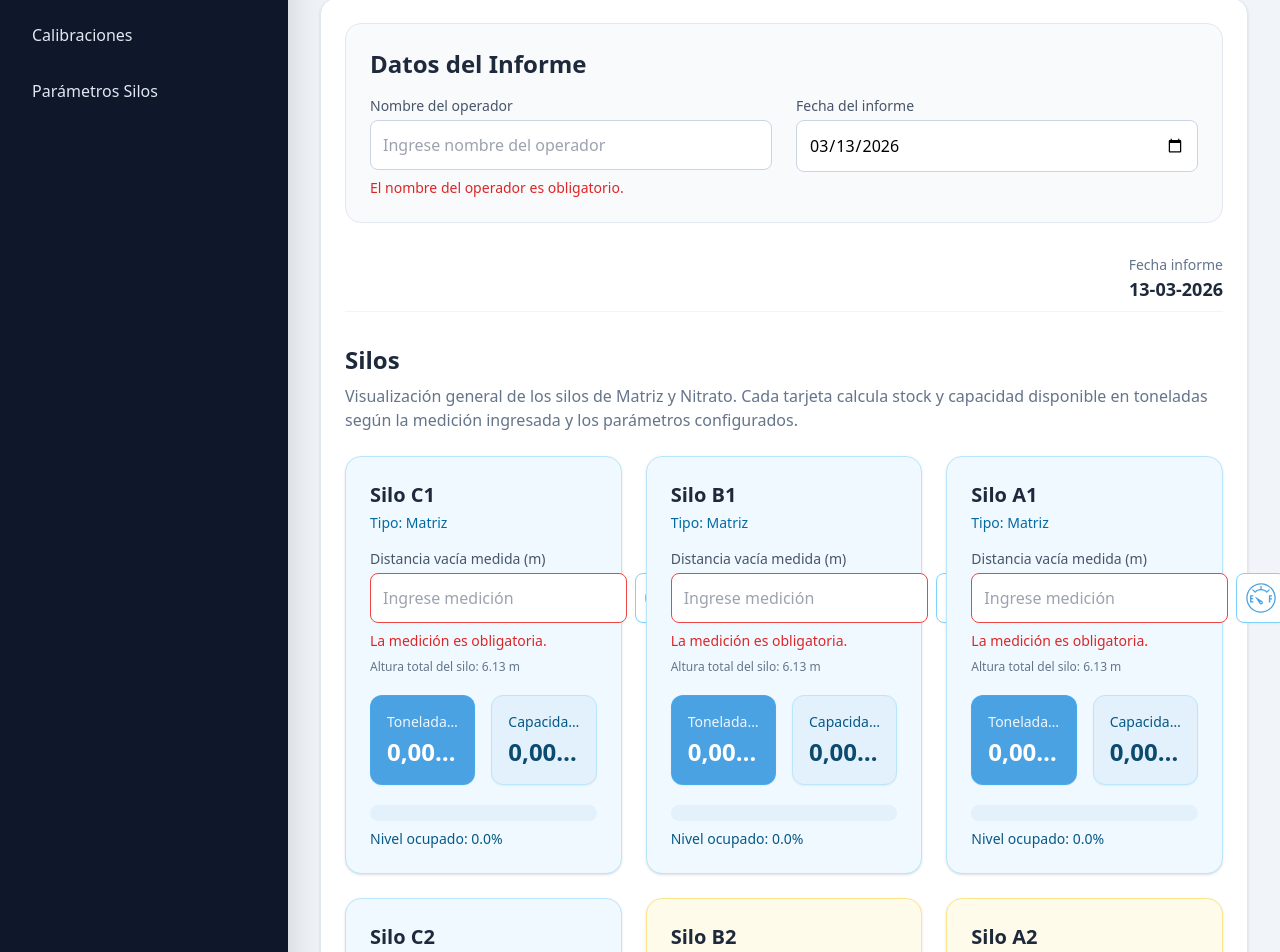
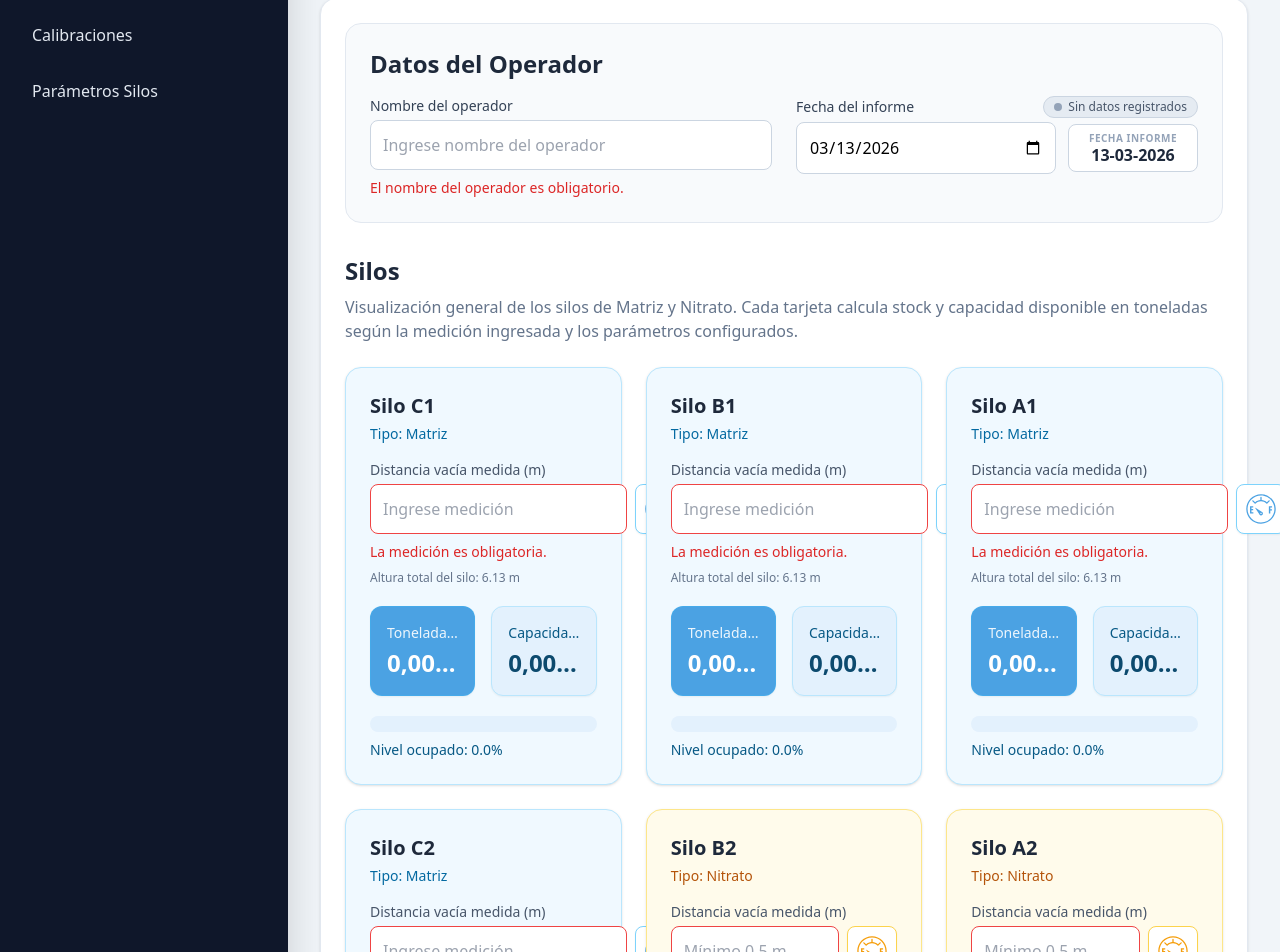
Before and after one commit to zerohcool/Planta-ARL, a React (Vite) app: page / in a window 1280 px wide. Shown: the part 230-1182 px from the top of the page. Built offline with nearby package versions, Linux system fonts and the light colour scheme.

Commit message:
feat: actualizar tarjeta Datos del Operador con indicador de base de datos e integrar restriccion minima de 0.5m en silos de Nitrato

```diff
--- a/src/App.jsx
+++ b/src/App.jsx
@@ -29,6 +29,7 @@ import matrizGuia from "./assets/matriz-guia.png";
 // Componentes card silos
 import SilosGrid from "./components/silos/SilosGrid";
 import SilosResumen from "./components/silos/SilosResumen";
+import { silosConfigResumen } from "./config/silos";
 
 // Componentes Materias primas
 import IngresoMateriasPrimas from "./components/materias-primas/IngresoMateriasPrimas";
@@ -59,6 +60,22 @@ function App() {
   // Datos generales del reporte
   const [operador, setOperador] = useState("");
   const [fechaInforme, setFechaInforme] = useState(fechaHoy);
+
+  // Registro de informes guardados por fecha (persistencia local / preparado para backend y BD)
+  const [informesGuardadosPorFecha, setInformesGuardadosPorFecha] = useState(
+    () => {
+      try {
+        const guardados = localStorage.getItem("informesGuardadosPlantaARL");
+        return guardados ? JSON.parse(guardados) : {};
+      } catch (e) {
+        console.error("Error al leer historial de informes guardados:", e);
+        return {};
+      }
+    },
+  );
+
+  // Indicador de si ya existen datos registrados previamente para la fecha seleccionada
+  const tieneDatosFecha = Boolean(informesGuardadosPorFecha[fechaInforme]);
 
   // ========================================
   // ESTADOS DE STOCK Y MEDICIÓN DE ESTANQUES
@@ -341,11 +358,49 @@ function App() {
   };
 
   // ========================================
+  // FUNCIÓN: REGISTRAR INFORME PARA LA FECHA SELECCIONADA
+  // ========================================
+  // Guarda un registro local para la fecha actual (indicador de estado / preparado para base de datos)
+  const registrarInformeParaFechaActual = () => {
+    const registro = {
+      operador,
+      fechaInforme,
+      medicionesSilos: { ...medicionesSilos },
+      modoIngresoEstanques,
+      litrosPetroleo,
+      litrosMezcla,
+      litrosAceite,
+      alturaPetroleo,
+      alturaMezcla,
+      alturaAceite,
+      guardadoEn: new Date().toISOString(),
+    };
+
+    setInformesGuardadosPorFecha((prev) => {
+      const actualizados = {
+        ...prev,
+        [fechaInforme]: registro,
+      };
+      localStorage.setItem(
+        "informesGuardadosPlantaARL",
+        JSON.stringify(actualizados),
+      );
+      return actualizados;
+    });
+  };
+
+  // ========================================
   // FUNCIÓN: VALIDACION DE CAMPOS
   // ========================================
-  // Valida si los campos nombre del operador y medicion de estanques estan llenos
-
+  // Valida campos de operador, estanques y restricción de silos de Nitrato
   const validarFormularioAntesDeExportar = () => {
+    if (errorSilosNitrato) {
+      alert(
+        "Hay mediciones inválidas en los silos de Nitrato. La medición no puede ser inferior a 0.5 m por la pirámide de llenado y ubicación de la escotilla.",
+      );
+      return false;
+    }
+
     if (!formularioValido) {
       alert(
         "Debes completar correctamente el nombre del operador y los valores de stock/medición de los estanques antes de exportar el PDF.",
@@ -353,6 +408,7 @@ function App() {
       return false;
     }
 
+    registrarInformeParaFechaActual();
     return true;
   };
 
@@ -450,12 +506,12 @@ function App() {
     y += 7;
 
     // ----------------------------------------
-    // DATOS DEL INFORME
+    // DATOS DEL OPERADOR
     // ----------------------------------------
     pdf.setFont("helvetica", "bold");
     pdf.setFontSize(12);
     pdf.setTextColor(30, 41, 59);
-    pdf.text("Datos del Informe", margin, y);
+    pdf.text("Datos del Operador", margin, y);
     y += 7;
 
     pdf.setFont("helvetica", "normal");
@@ -957,8 +1013,19 @@ function App() {
         ? `No puede superar ${capAceite.toLocaleString("es-CL")} L.`
         : "";
 
+  // Validación de silos Nitrato: la medición no puede ser inferior a 0.5 m
+  const errorSilosNitrato = Object.entries(medicionesSilos).some(
+    ([id, val]) => {
+      if (val === "" || val === null || val === undefined) return false;
+      const num = Number(val);
+      const tipo = silosConfigResumen[id];
+      return tipo === "nitrato" && !isNaN(num) && num < 0.5;
+    },
+  );
+
   const formularioValido =
     !errorOperador &&
+    !errorSilosNitrato &&
     (modoIngresoEstanques === "litros"
       ? !errorLitrosPetroleo && !errorLitrosMezcla && !errorLitrosAceite
       : !errorAlturaPetroleo && !errorAlturaMezcla && !errorAlturaAceite);
@@ -1151,23 +1218,23 @@ function App() {
               ref={reporteRef}
               className="space-y-8 bg-white p-6 rounded-2xl shadow border border-slate-200"
             >
-              {/* Datos generales del informe */}
+              {/* Datos del Operador */}
               <div className="bg-slate-50 p-6 rounded-2xl border border-slate-200">
                 <h3 className="text-2xl font-bold text-slate-800 mb-4">
-                  Datos del Informe
+                  Datos del Operador
                 </h3>
 
                 <div className="grid md:grid-cols-2 gap-6">
                   <div>
-                    <p className="text-sm text-slate-600 mb-1">
+                    <label className="block text-sm font-medium text-slate-700 mb-1">
                       Nombre del operador
-                    </p>
+                    </label>
                     <input
                       type="text"
                       value={operador}
                       onChange={(e) => setOperador(e.target.value)}
                       placeholder="Ingrese nombre del operador"
-                      className={`${inputClass} ${errorOperador ? "border-red-500 focus:ring-red-200 focus:border-red-500" : ""}`}
+                      className={`${inputClass} bg-white ${errorOperador ? "border-red-500 focus:ring-red-200 focus:border-red-500" : ""}`}
                     />
                     {errorOperador && (
                       <p className="mt-2 text-sm text-red-600 font-medium">
@@ -1177,26 +1244,50 @@ function App() {
                   </div>
 
                   <div>
-                    <p className="text-sm text-slate-600 mb-1">
-                      Fecha del informe
-                    </p>
-                    <input
-                      type="date"
-                      value={fechaInforme}
-                      onChange={(e) => setFechaInforme(e.target.value)}
-                      className={inputClass}
-                    />
+                    <div className="flex items-center justify-between mb-1 gap-2">
+                      <label className="text-sm font-medium text-slate-700">
+                        Fecha del informe
+                      </label>
+
+                      {/* Indicador de datos guardados para la fecha (preparado para base de datos) */}
+                      {tieneDatosFecha ? (
+                        <span
+                          className="inline-flex items-center gap-1.5 px-2.5 py-0.5 rounded-full text-xs font-semibold bg-emerald-100 text-emerald-800 border border-emerald-300 shadow-2xs"
+                          title="Existen datos guardados para esta fecha en el sistema"
+                        >
+                          <span className="w-2 h-2 rounded-full bg-emerald-600 animate-pulse"></span>
+                          Con datos guardados
+                        </span>
+                      ) : (
+                        <span
+                          className="inline-flex items-center gap-1.5 px-2.5 py-0.5 rounded-full text-xs font-medium bg-slate-200/80 text-slate-600 border border-slate-300"
+                          title="Sin registros previos guardados para esta fecha"
+                        >
+                          <span className="w-2 h-2 rounded-full bg-slate-400"></span>
+                          Sin datos registrados
+                        </span>
+                      )}
+                    </div>
+
+                    <div className="flex items-center gap-3">
+                      <input
+                        type="date"
+                        value={fechaInforme}
+                        onChange={(e) => setFechaInforme(e.target.value)}
+                        className={`${inputClass} bg-white flex-1`}
+                      />
+
+                      {/* Fecha informe formateada dentro de la tarjeta al costado del selector */}
+                      <div className="bg-white px-4 py-2 border border-slate-300 rounded-lg shadow-2xs text-center shrink-0 min-w-[130px]">
+                        <p className="text-[10px] uppercase tracking-wider text-slate-400 font-bold leading-none">
+                          Fecha informe
+                        </p>
+                        <p className="text-base font-bold text-slate-800 mt-1 leading-none">
+                          {formatearFecha(fechaInforme) || "--/--/----"}
+                        </p>
+                      </div>
+                    </div>
                   </div>
-                </div>
-              </div>
-
-              {/* Fecha del informe */}
-              <div className="flex justify-end items-center border-b border-slate-100 pb-2">
-                <div className="text-right">
-                  <p className="text-sm text-slate-500">Fecha informe</p>
-                  <p className="font-semibold text-slate-800 text-lg">
-                    {formatearFecha(fechaInforme)}
-                  </p>
                 </div>
               </div>
 
--- a/src/components/silos/SilosResumen.jsx
+++ b/src/components/silos/SilosResumen.jsx
@@ -46,6 +46,9 @@ function SilosResumen({
     }
 
     if (tipo === "nitrato") {
+      // Restricción operativa: mediciones menores a 0.5 m no son válidas por pirámide de llenado
+      if (medicion < 0.5) return;
+
       const datos = calcularSiloNitrato({
         distanciaVacia: medicion,
         densidad: Number(parametrosNitrato.densidad) || 0,
```
Also changed, not shown: src/components/silos/SiloNitratoCard.jsx (+15 -10 lines).
